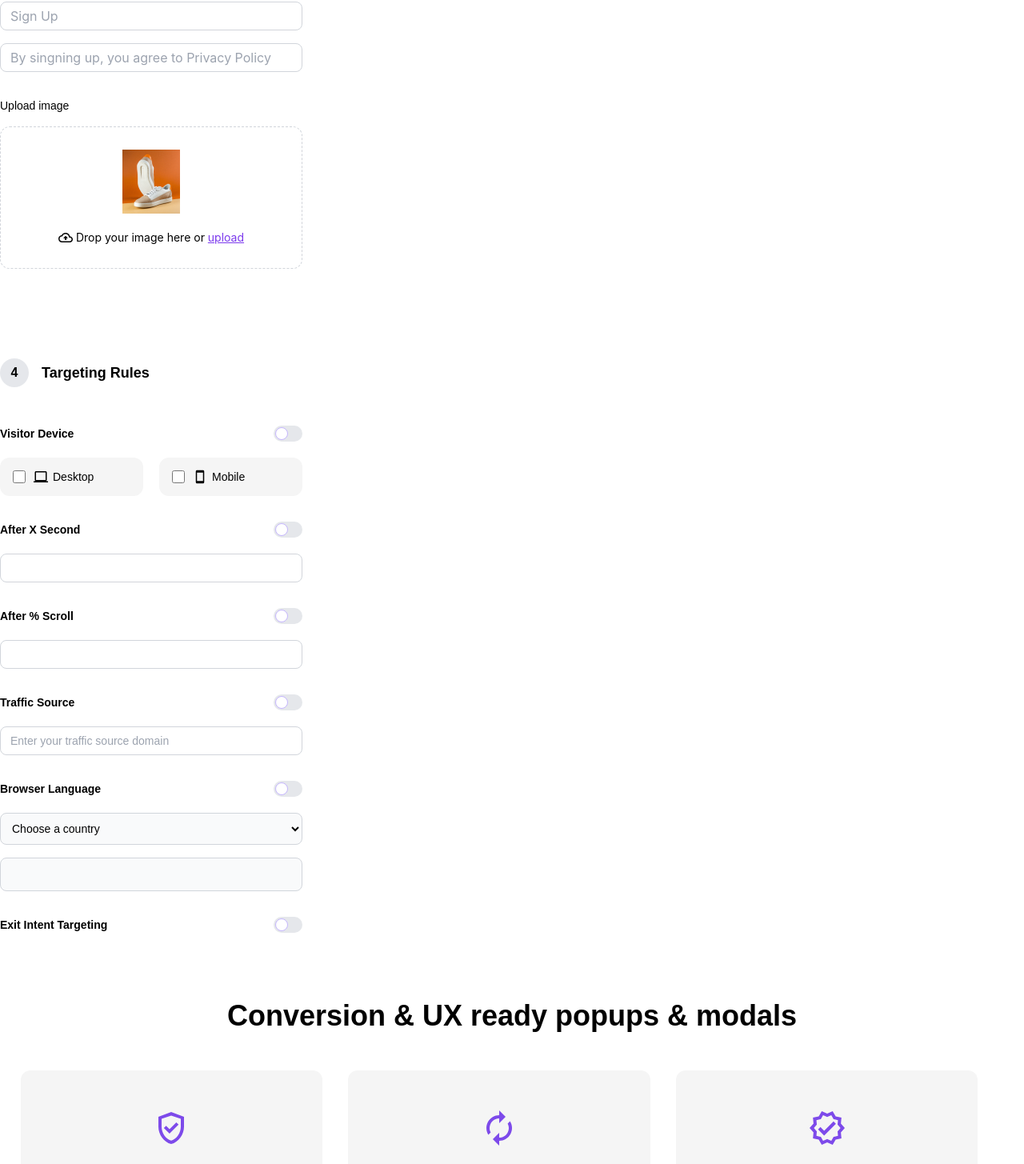
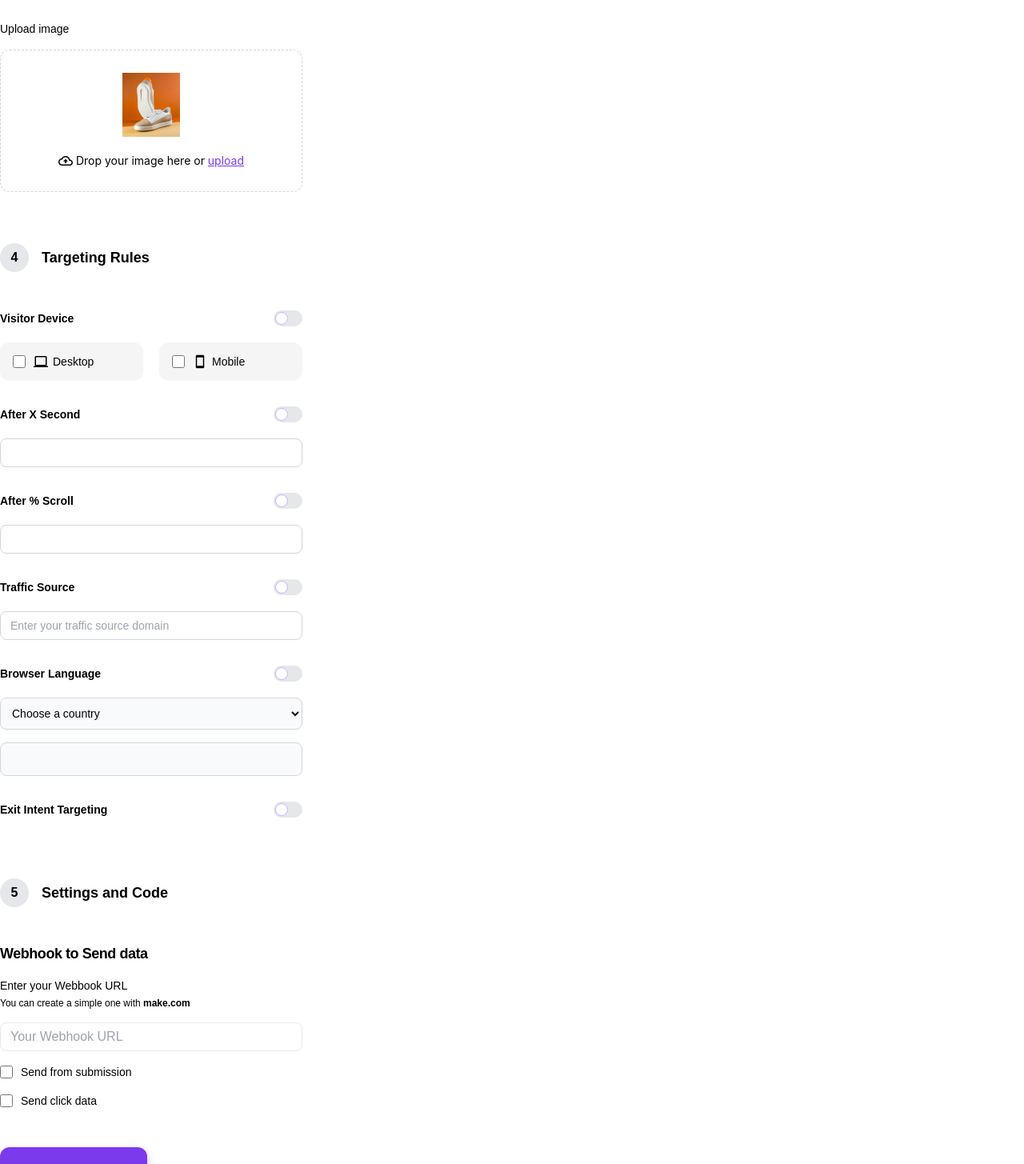
Before and after one commit to kadirkorkmazz/modal-card-creator, a Next.js app: page / in a window 1280 px wide. Shown: the part 5150-6605 px from the top of the page at 80% size. Built offline with nearby package versions, Linux system fonts and the light colour scheme.

Commit message:
done landing page

```diff
--- a/components/CardGeneratorPage.tsx
+++ b/components/CardGeneratorPage.tsx
@@ -2,6 +2,7 @@ import React from 'react';
 import Appearance from './Appearance';
 import ChooseYourTemplate from './ChooseYourTemplate';
 import Content from './Content';
+import SettingsAndCode from './SettingsAndCode';
 import TargetingRules from './TargetingRules';
 
 function CardGeneratorPage() {
@@ -20,6 +21,7 @@ function CardGeneratorPage() {
         <Appearance />
         <Content />
         <TargetingRules />
+        <SettingsAndCode />
       </div>
     </div>
   );
--- a/components/Content.tsx
+++ b/components/Content.tsx
@@ -3,7 +3,7 @@ import Image from 'next/image';
 
 function Content() {
   return (
-    <div className="mt-14 pt-14 mb-7">
+    <div className="mt-16 mb-7">
       <div className=" flex items-center gap-4 mb-4 pb-4">
         <span className="font-semibold bg-gray-200 w-9 h-9 flex justify-center items-center rounded-full">
           3
--- /dev/null
+++ b/components/SettingsAndCode.tsx
@@ -0,0 +1,87 @@
+import React from 'react';
+
+function SettingsAndCode() {
+  return (
+    <div className="mt-14">
+      <div>
+        <div className=" flex items-center gap-4 mb-4 pb-4">
+          <span className="font-semibold bg-gray-200 w-9 h-9 flex justify-center items-center rounded-full">
+            5
+          </span>
+          <h3 className=" text-lg font-semibold ">Settings and Code</h3>
+        </div>
+        <h3 className=" text-lg font-semibold tracking-tight mt-4 pt-3">
+          Webhook to Send data
+        </h3>
+        <p className=" text-sm mt-4">Enter your Webbook URL</p>
+        <p className=" text-xs mt-1">
+          You can create a simple one with <strong>make.com</strong>
+        </p>
+        <input
+          className="w-[378px] h-9 rounded-lg py-2 px-3 border mt-4"
+          placeholder="Your Webhook URL"
+        ></input>
+        <div className="flex items-center mt-4">
+          <input
+            id="webhookCheckbox1"
+            type="checkbox"
+            className=" w-4 h-4  accent-violet-600 mr-2.5 peer"
+          />
+          <label htmlFor="webhookCheckbox1" className="text-sm">
+            Send from submission
+          </label>
+        </div>
+        <div className="flex items-center mt-4">
+          <input
+            id="webhookCheckbox2"
+            type="checkbox"
+            className=" w-4 h-4  accent-violet-600 mr-2.5 peer"
+          />
+          <label htmlFor="webhookCheckbox2" className="text-sm">
+            Send click data
+          </label>
+        </div>
+        <div className="flex flex-col">
+          <button className="w-[184px] h-[60px] mb-8 bg-violet-600 rounded-xl text-lg text-white tracking-tight font-medium mt-12 shadow-[0px_5px_10px_2px_rgba(125,74,234,0.27)]">
+            Get your Code
+          </button>
+          <div className=" w-[378px] h-[260px] bg-zinc-800 rounded-lg relative flex p-4">
+            <textarea
+              className=" w-full h-[188px] bg-transparent text-white text-xs font-roboto max-h-[188px]"
+              value={`<script type="text/javascript" src="https://popupsmart.com/freechat.js"></script><script> window.start.init({ title: "Hi there :v:", message: "How may we help you? Just send us a message now to get assistance.", color: "#FA764F", position: "right", placeholder: "Enter your message", withText: "Write with", viaWhatsapp: "Or write us directly via Whatsapp", gty: "Go to your", awu: "and write us", connect: "Connect now", button: "Write us", device: "everywhere", services: [{"name":"whatsapp","content":null}]})aaa</script>`}
+              onChange={() => {}}
+            ></textarea>
+            <button className=" bg-violet-600 w-[129px] h-[30px] text-sm font-medium rounded-[160px] shadow-[0px_5px_10px_2px_rgba(125, 74, 234, 0.27)] absolute right-2.5 bottom-2.5">
+              Copy the code
+            </button>
+          </div>
+          <div className="flex w-[378px] mt-4">
+            <svg
+              width="16"
+              height="16"
+              viewBox="0 0 16 16"
+              fill="none"
+              xmlns="http://www.w3.org/2000/svg"
+            >
+              <g clipPath="url(#clip0_108_10)">
+                <path
+                  d="M7.33301 4.66658H8.66634V5.99992H7.33301V4.66658ZM7.33301 7.33325H8.66634V11.3333H7.33301V7.33325ZM7.99967 1.33325C4.31967 1.33325 1.33301 4.31992 1.33301 7.99992C1.33301 11.6799 4.31967 14.6666 7.99967 14.6666C11.6797 14.6666 14.6663 11.6799 14.6663 7.99992C14.6663 4.31992 11.6797 1.33325 7.99967 1.33325ZM7.99967 13.3333C5.05967 13.3333 2.66634 10.9399 2.66634 7.99992C2.66634 5.05992 5.05967 2.66659 7.99967 2.66659C10.9397 2.66659 13.333 5.05992 13.333 7.99992C13.333 10.9399 10.9397 13.3333 7.99967 13.3333Z"
+                  fill="black"
+                />
+              </g>
+              <defs>
+                <clipPath id="clip0_108_10">
+                  <rect width="16" height="16" fill="white" />
+                </clipPath>
+              </defs>
+            </svg>
+            <p className="max-w-[331px] text-xs ml-1.5">{`Copy and paste the embed code above just before the
+closing </body> tag of your website template file.`}</p>
+          </div>
+        </div>
+      </div>
+    </div>
+  );
+}
+
+export default SettingsAndCode;
--- a/components/TargetingRules.tsx
+++ b/components/TargetingRules.tsx
@@ -2,24 +2,24 @@ import React from 'react';
 
 function TargetingRules() {
   return (
-    <div className="mt-14 pt-14">
+    <div className=" mt-16">
       <div className=" flex items-center gap-4 mb-4 pb-4">
         <span className="font-semibold bg-gray-200 w-9 h-9 flex justify-center items-center rounded-full">
           4
         </span>
-        <h3 className=" text-lg font-semibold">Targeting Rules</h3>
+        <h3 className="text-lg font-semibold">Targeting Rules</h3>
       </div>
 
       <div className="flex justify-between w-[378px] mt-4 pt-4 ">
         <h3 className=" text-sm font-semibold">Visitor Device</h3>
         <label
-          htmlFor="small-toggle"
+          htmlFor="small-toggle1"
           className="inline-flex relative items-center mb-5 cursor-pointer"
         >
           <input
             type="checkbox"
             value=""
-            id="small-toggle"
+            id="small-toggle1"
             className="sr-only peer"
           />
           <div className="w-9 h-5 bg-gray-200 peer-focus:outline-none peer-focus:ring-2 peer-focus:ring-violet-300 rounded-full peer peer-checked:after:translate-x-full peer-checked:after:border-white after:content-[''] after:absolute after:top-[2px] after:left-[2px] after:bg-white after:border-violet-300 after:border after:rounded-full after:h-4 after:w-4 after:transition-all peer-checked:bg-violet-600"></div>
@@ -29,6 +29,7 @@ function TargetingRules() {
       <div className="flex items-center gap-5">
         <div className="w-[179px] h-12 bg-neutral-100 rounded-xl flex items-center p-4">
           <input
+            id="desktopCheckbox"
             type="checkbox"
             className=" w-4 h-4  accent-violet-600 mr-2.5 peer"
           />
@@ -45,10 +46,13 @@ function TargetingRules() {
               fill="currentColor"
             />
           </svg>
-          <p className="ml-1.5 text-sm">Desktop</p>
+          <label htmlFor="desktopCheckbox" className="ml-1.5 text-sm">
+            Desktop
+          </label>
         </div>
         <div className="w-[179px] h-12 bg-neutral-100 rounded-xl flex items-center p-4">
           <input
+            id="mobileCheckbox"
             type="checkbox"
             className=" w-4 h-4  accent-violet-600 mr-2.5 peer"
           />
@@ -65,19 +69,21 @@ function TargetingRules() {
               fill="currentColor"
             />
           </svg>
-          <p className="ml-1.5 text-sm">Mobile</p>
+          <label htmlFor="mobileCheckbox" className="ml-1.5 text-sm">
+            Mobile
+          </label>
         </div>
       </div>
       <div className="flex justify-between w-[378px] mt-4 pt-4 ">
         <h3 className=" text-sm font-semibold">After X Second</h3>
         <label
-          htmlFor="small-toggle"
+          htmlFor="small-toggle2"
           className="inline-flex relative items-center mb-5 cursor-pointer"
         >
           <input
             type="checkbox"
             value=""
-            id="small-toggle"
+            id="small-toggle2"
             className="sr-only peer"
           />
           <div className="w-9 h-5 bg-gray-200 peer-focus:outline-none peer-focus:ring-2 peer-focus:ring-violet-300 rounded-full peer peer-checked:after:translate-x-full peer-checked:after:border-white after:content-[''] after:absolute after:top-[2px] after:left-[2px] after:bg-white after:border-violet-300 after:border after:rounded-full after:h-4 after:w-4 after:transition-all peer-checked:bg-violet-600"></div>
@@ -89,13 +95,13 @@ function TargetingRules() {
       <div className="flex justify-between w-[378px] mt-4 pt-4 ">
         <h3 className=" text-sm font-semibold">After % Scroll</h3>
         <label
-          htmlFor="small-toggle"
+          htmlFor="small-toggle3"
           className="inline-flex relative items-center mb-5 cursor-pointer"
         >
           <input
             type="checkbox"
             value=""
-            id="small-toggle"
+            id="small-toggle3"
             className="sr-only peer"
           />
           <div className="w-9 h-5 bg-gray-200 peer-focus:outline-none peer-focus:ring-2 peer-focus:ring-violet-300 rounded-full peer peer-checked:after:translate-x-full peer-checked:after:border-white after:content-[''] after:absolute after:top-[2px] after:left-[2px] after:bg-white after:border-violet-300 after:border after:rounded-full after:h-4 after:w-4 after:transition-all peer-checked:bg-violet-600"></div>
@@ -107,13 +113,13 @@ function TargetingRules() {
       <div className="flex justify-between w-[378px] mt-4 pt-4 ">
         <h3 className=" text-sm font-semibold">Traffic Source</h3>
         <label
-          htmlFor="small-toggle"
+          htmlFor="small-toggle4"
           className="inline-flex relative items-center mb-5 cursor-pointer"
         >
           <input
             type="checkbox"
             value=""
-            id="small-toggle"
+            id="small-toggle4"
             className="sr-only peer"
           />
           <div className="w-9 h-5 bg-gray-200 peer-focus:outline-none peer-focus:ring-2 peer-focus:ring-violet-300 rounded-full peer peer-checked:after:translate-x-full peer-checked:after:border-white after:content-[''] after:absolute after:top-[2px] after:left-[2px] after:bg-white after:border-violet-300 after:border after:rounded-full after:h-4 after:w-4 after:transition-all peer-checked:bg-violet-600"></div>
@@ -128,13 +134,13 @@ function TargetingRules() {
       <div className="flex justify-between w-[378px] mt-4 pt-4 ">
         <h3 className=" text-sm font-semibold">Browser Language</h3>
         <label
-          htmlFor="small-toggle"
+          htmlFor="small-toggle5"
           className="inline-flex relative items-center mb-5 cursor-pointer"
         >
           <input
             type="checkbox"
             value=""
-            id="small-toggle"
+            id="small-toggle5"
             className="sr-only peer"
           />
           <div className="w-9 h-5 bg-gray-200 peer-focus:outline-none peer-focus:ring-2 peer-focus:ring-violet-300 rounded-full peer peer-checked:after:translate-x-full peer-checked:after:border-white after:content-[''] after:absolute after:top-[2px] after:left-[2px] after:bg-white after:border-violet-300 after:border after:rounded-full after:h-4 after:w-4 after:transition-all peer-checked:bg-violet-600"></div>
@@ -145,7 +151,7 @@ function TargetingRules() {
           id="languages"
           className="bg-gray-50 border border-gray-300 text-sm rounded-lg focus:ring-blue-500 focus:border-blue-500 block w-[378px] p-2.5 "
         >
-          <option selected>Choose a country</option>
+          <option>Choose a country</option>
           <option value="US">English</option>
           <option value="TR">Turkish</option>
           <option value="FR">French</option>
@@ -159,13 +165,13 @@ function TargetingRules() {
       <div className="flex justify-between w-[378px] mt-4 pt-4 ">
         <h3 className=" text-sm font-semibold">Exit Intent Targeting</h3>
         <label
-          htmlFor="small-toggle"
+          htmlFor="small-toggle6"
           className="inline-flex relative items-center mb-5 cursor-pointer"
         >
           <input
             type="checkbox"
             value=""
-            id="small-toggle"
+            id="small-toggle6"
             className="sr-only peer"
           />
           <div className="w-9 h-5 bg-gray-200 peer-focus:outline-none peer-focus:ring-2 peer-focus:ring-violet-300 rounded-full peer peer-checked:after:translate-x-full peer-checked:after:border-white after:content-[''] after:absolute after:top-[2px] after:left-[2px] after:bg-white after:border-violet-300 after:border after:rounded-full after:h-4 after:w-4 after:transition-all peer-checked:bg-violet-600"></div>
--- a/tailwind.config.js
+++ b/tailwind.config.js
@@ -10,6 +10,7 @@ module.exports = {
       fontFamily: {
         sans: ['Inter', 'sans-serif'],
         poppins: ['Poppins', 'sans-serif'],
+        roboto: ['Roboto Mono', 'sans-serif'],
       },
     },
   },
```
Also changed, not shown: components/Appearance.tsx (+5 -4 lines).
